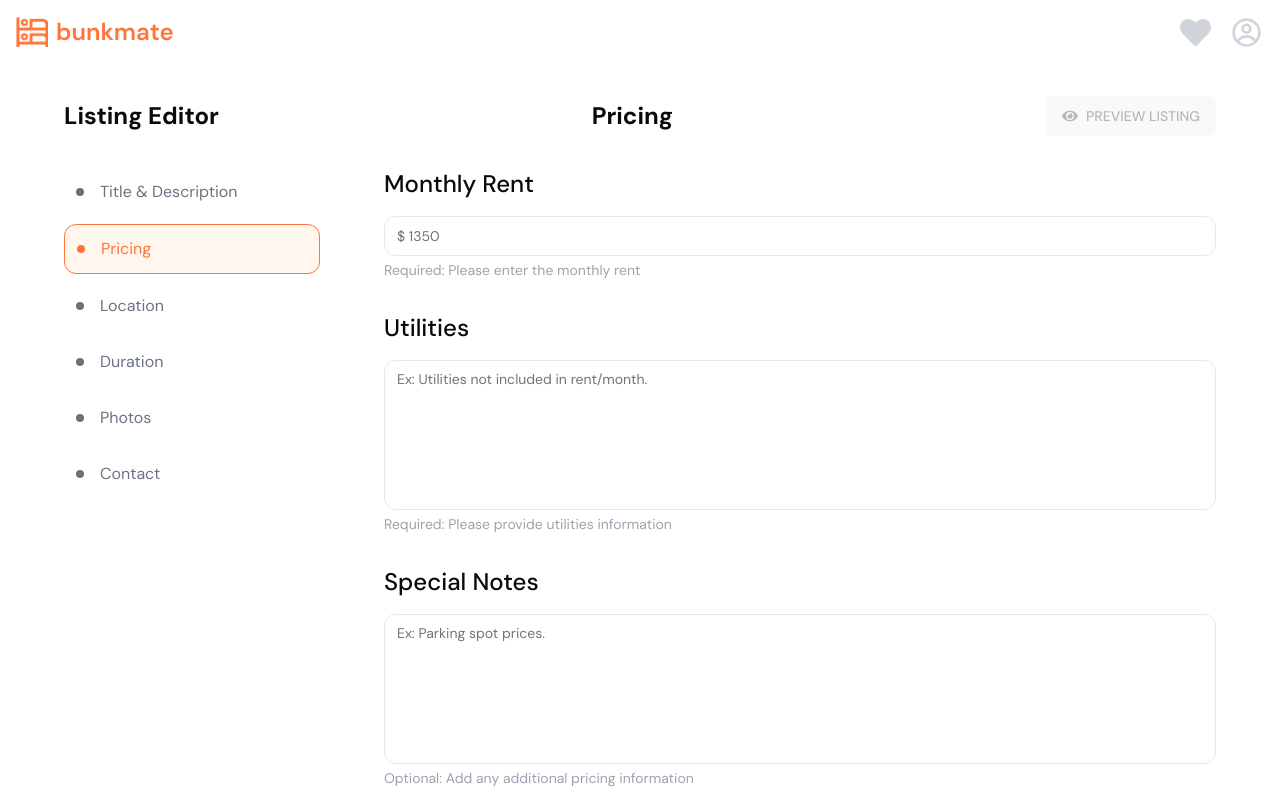
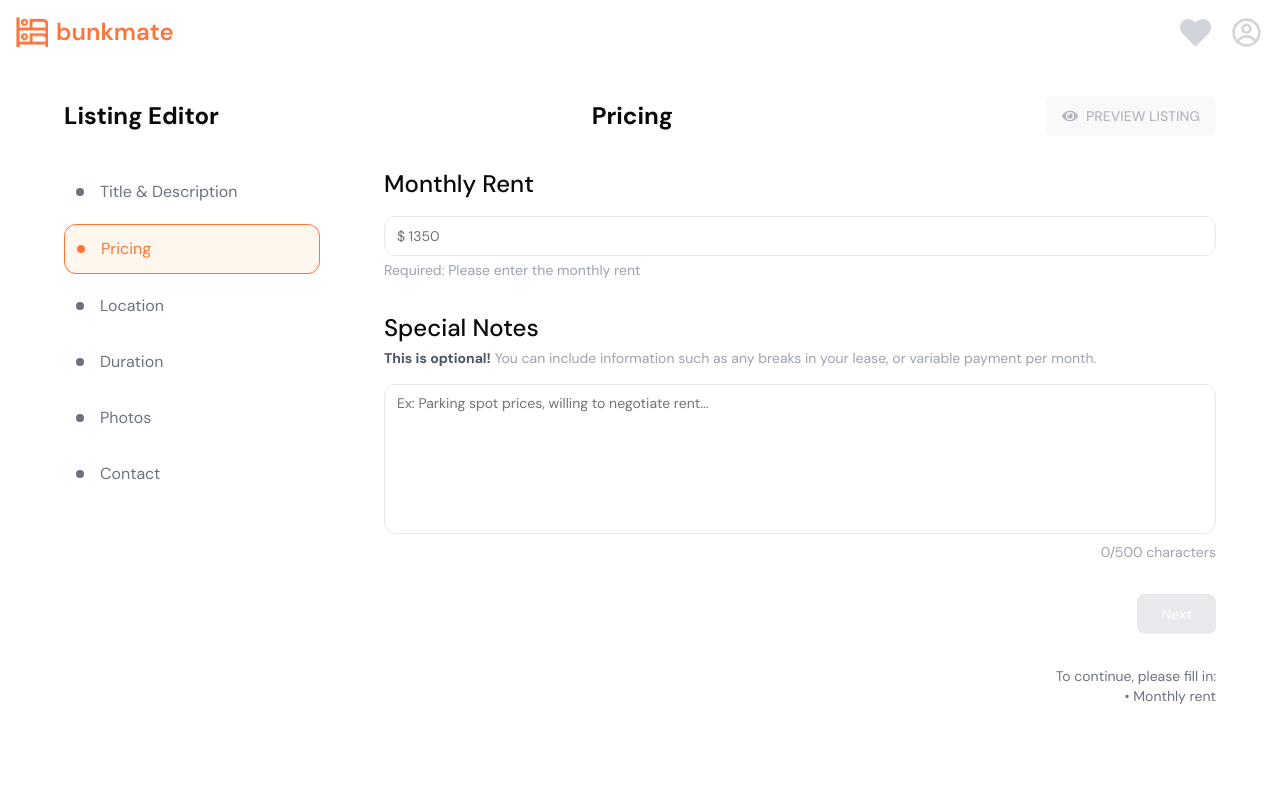
Before and after one commit to rice-apps/bunkmate-but-better, a Next.js app: page /post-a-listing in a window 1280 px wide. Both pictures are taken after a click on the element "Pricing". Shown: the top 800 px of the page. Built offline with nearby package versions, Linux system fonts and the light colour scheme.

Commit message:
made listing editor visual changes and functional fixes, still have some to go

```diff
--- a/app/post-a-listing/Duration.tsx
+++ b/app/post-a-listing/Duration.tsx
@@ -32,7 +32,8 @@ const Duration = ({ formData, setFormData, onNext }: {
 
   return (
     <div className="space-y-8 w-full">
-      <div>
+      <div className='flex justify-between'>
+        <div className='w-[49%]'>
           <h2 className="text-2xl font-medium mb-4">Start Date</h2>
           <div className="relative">
             <Popover>
@@ -70,7 +71,7 @@ const Duration = ({ formData, setFormData, onNext }: {
           </div>
         </div>
 
-      <div>
+        <div className='w-[49%]'>
           <h2 className="text-2xl font-medium mb-4">End Date</h2>
           <div className="relative">
             <Popover>
@@ -110,19 +111,22 @@ const Duration = ({ formData, setFormData, onNext }: {
             )}
           </div>
         </div>
+      </div>
 
       <div>
-        <h2 className="text-2xl font-medium mb-4">Special Notes</h2>
+        <h2 className="text-2xl font-medium mb-1">Special Notes</h2>
+        <p className="text-gray-400 text-sm mb-4"><span className="text-gray-500 font-bold">This is optional!</span> You can include information such as flexible durations or move-in dates. </p>
+
         <div className="relative">
           <Textarea
             placeholder="Ex: Flexible with move-in/move-out dates. Early move-in possible."
             value={formData.durationNotes}
-            onChange={(e) => setFormData({...formData, durationNotes: e.target.value})}
+            onChange={(e) => setFormData({ ...formData, durationNotes: e.target.value })}
             className="min-h-[150px] rounded-xl border border-gray-200 resize-none"
           />
-          <span className="text-sm text-gray-400 mt-1 block">
-            Optional: Add any additional information about the duration
-          </span>
+          <div className="flex justify-end text-sm mt-2 text-gray-400">
+            <span>{formData.durationNotes.length}/500 characters</span>
+          </div>
         </div>
       </div>
 
@@ -131,8 +135,7 @@ const Duration = ({ formData, setFormData, onNext }: {
           <Button
             onClick={onNext}
             disabled={!isComplete}
-            className={`rounded-lg px-6 ${
-              isComplete
+            className={`rounded-lg px-6 ${isComplete
               ? 'bg-[#FF7439] hover:bg-[#FF7439]/90'
               : 'bg-gray-300'
               }`}
--- a/app/post-a-listing/Location.tsx
+++ b/app/post-a-listing/Location.tsx
@@ -11,17 +11,18 @@ const Location = ({ formData, setFormData, onNext }: {
   const isComplete = Boolean(formData.address);
 
   const handleAddressChange = (e: React.ChangeEvent<HTMLInputElement>) => {
-    setFormData({...formData, address: e.target.value});
+    setFormData({ ...formData, address: e.target.value });
   };
 
   const handleLocationNotesChange = (e: React.ChangeEvent<HTMLTextAreaElement>) => {
-    setFormData({...formData, locationNotes: e.target.value});
+    setFormData({ ...formData, locationNotes: e.target.value });
   };
 
   return (
     <div className="space-y-8 w-full">
       <div>
-        <h2 className="text-2xl font-medium mb-4">Address</h2>
+        <h2 className="text-2xl font-medium mb-1">Address</h2>
+        <p className="text-gray-400 text-sm mb-4">Use the following format: <span className="text-gray-500">123 Sammy Blvd, Houston, TX 77005</span></p>
         <div className="relative">
           <Input
             placeholder="Ex: 123 Sammy Blvd, Houston, TX 77005"
@@ -38,17 +39,23 @@ const Location = ({ formData, setFormData, onNext }: {
       </div>
 
       <div>
-        <h2 className="text-2xl font-medium mb-4">Special Notes</h2>
+        <h2 className="text-2xl font-medium mb-1">Special Notes</h2>
+        <p className="text-gray-400 text-sm mb-4"><span className="text-gray-500 font-bold">This is optional!</span> You can include information such as any breaks in your lease, or variable payment per month. </p>
         <div className="relative">
           <Textarea
-            placeholder="Ex: Distance from Rice. Distance from Fondren Library. Estimated bike ride duration."
+            placeholder="Ex: Distance from Rice.
+            Distance from Fondren Library.
+            Estimated bike ride duration."
             value={formData.locationNotes}
             onChange={handleLocationNotesChange}
             className="min-h-[150px] rounded-xl border border-gray-200 resize-none"
           />
-          <span className="text-sm text-gray-400 mt-1 block">
-            Optional: Add any additional location information
-          </span>
+          <div className="flex justify-between text-sm mt-2 text-gray-400">
+            <span className="mt-1 block">
+              Optional: Add any additional location information
+            </span>
+            <span>{formData.locationNotes.length}/500 characters</span>
+          </div>
         </div>
       </div>
 
@@ -57,11 +64,10 @@ const Location = ({ formData, setFormData, onNext }: {
           <Button
             onClick={onNext}
             disabled={!isComplete}
-            className={`rounded-lg px-6 ${
-              isComplete
-                ? 'bg-[#FF7439] hover:bg-[#FF7439]/90'
-                : 'bg-gray-300'
-            }`}
+            className={`rounded-lg px-6 ${isComplete
+              ? 'bg-[#FF7439] hover:bg-[#FF7439]/90'
+              : 'bg-gray-300'
+              }`}
           >
             Next
           </Button>
--- a/app/post-a-listing/Pricing.tsx
+++ b/app/post-a-listing/Pricing.tsx
@@ -8,22 +8,18 @@ const Pricing = ({ formData, setFormData, onNext }: {
   setFormData: any;
   onNext: () => void;
 }) => {
-  const isComplete = Boolean(formData.monthlyRent && formData.utilities);
+  const isComplete = Boolean(formData.monthlyRent);
 
   const handleMonthlyRentChange = (e: React.ChangeEvent<HTMLInputElement>) => {
     const value = e.target.value;
     // Ensure the rent is a positive number
     if (Number(value) >= 0 || value === '') {
-      setFormData({...formData, monthlyRent: value});
+      setFormData({ ...formData, monthlyRent: value });
     }
   };
 
-  const handleUtilitiesChange = (e: React.ChangeEvent<HTMLTextAreaElement>) => {
-    setFormData({...formData, utilities: e.target.value});
-  };
-
   const handleSpecialNotesChange = (e: React.ChangeEvent<HTMLTextAreaElement>) => {
-    setFormData({...formData, specialNotes: e.target.value});
+    setFormData({ ...formData, specialNotes: e.target.value });
   };
 
   return (
@@ -47,34 +43,19 @@ const Pricing = ({ formData, setFormData, onNext }: {
       </div>
 
       <div>
-        <h2 className="text-2xl font-medium mb-4">Utilities</h2>
+        <h2 className="text-2xl font-medium mb-1">Special Notes</h2>
+        <p className="text-sm text-gray-400 mb-4"><span className="font-bold text-gray-600">This is optional!</span> You can include information such as any breaks in your lease, or variable payment per month. </p>
         <div className="relative">
           <Textarea
-            placeholder="Ex: Utilities not included in rent/month."
-            value={formData.utilities}
-            onChange={handleUtilitiesChange}
-            className={`min-h-[150px] rounded-xl border resize-none border-gray-200`}
-          />
-          {!formData.utilities && (
-            <span className="text-sm text-gray-400 mt-1 block">
-              Required: Please provide utilities information
-            </span>
-          )}
-        </div>
-      </div>
-
-      <div>
-        <h2 className="text-2xl font-medium mb-4">Special Notes</h2>
-        <div className="relative">
-          <Textarea
-            placeholder="Ex: Parking spot prices."
+            placeholder="Ex: Parking spot prices, willing to negotiate rent..."
             value={formData.specialNotes}
             onChange={handleSpecialNotesChange}
+            maxLength={500}
             className="min-h-[150px] rounded-xl border border-gray-200 resize-none"
           />
-          <span className="text-sm text-gray-400 mt-1 block">
-            Optional: Add any additional pricing information
-          </span>
+          <div className="flex justify-end mt-2 text-sm text-gray-400">
+            <span>{formData.specialNotes.length}/500 characters</span>
+          </div>
         </div>
       </div>
 
@@ -82,11 +63,10 @@ const Pricing = ({ formData, setFormData, onNext }: {
         <Button
           onClick={onNext}
           disabled={!isComplete}
-          className={`rounded-lg px-6 ${
-            isComplete
+          className={`rounded-lg px-6 ${isComplete
               ? 'bg-[#FF7439] hover:bg-[#FF7439]/90'
               : 'bg-gray-300'
-          }`}
+            }`}
         >
           Next
         </Button>
@@ -98,7 +78,6 @@ const Pricing = ({ formData, setFormData, onNext }: {
           To continue, please fill in:
           <ul>
             {!formData.monthlyRent && <li>• Monthly rent</li>}
-            {!formData.utilities && <li>• Utilities information</li>}
           </ul>
         </div>
       )}
--- a/app/post-a-listing/page.tsx
+++ b/app/post-a-listing/page.tsx
@@ -41,10 +41,10 @@ const PostListing = () => {
     description: '',
     monthlyRent: '',
     distance: '',
-    utilities: '',
     specialNotes: '',
     address: '',
     locationNotes: '',
+    durationNotes: '',
     photos: [],
     photoLabels: {},
     affiliation: 'rice',
@@ -167,7 +167,7 @@ const PostListing = () => {
     {
       id: 'pricing',
       name: 'Pricing',
-      completed: Boolean(formData.monthlyRent && formData.utilities)
+      completed: Boolean(formData.monthlyRent)
     },
     {
       id: 'location',
--- a/app/post-a-listing/preview/page.tsx
+++ b/app/post-a-listing/preview/page.tsx
@@ -135,11 +135,6 @@ const PreviewPage = () => {
                 <p className="text-2xl font-bold text-[#FF7439]">
                   ${formData.monthlyRent || '0'}/month
                 </p>
-                {formData.utilities && (
-                  <p className="text-sm text-gray-500 mt-1">
-                    Utilities: {formData.utilities}
-                  </p>
-                )}
               </div>
               <div className="flex items-center text-gray-500">
                 <Calendar className="h-4 w-4 mr-2" />
@@ -171,6 +166,13 @@ const PreviewPage = () => {
               <div>
                 <h3 className="text-xl font-semibold mb-2">Location Details</h3>
                 <p className="text-gray-600 whitespace-pre-wrap">{formData.locationNotes}</p>
+              </div>
+            )}
+
+            {formData.durationNotes && (
+              <div>
+                <h3 className="text-xl font-semibold mb-2">Duration Details</h3>
+                <p className="text-gray-600 whitespace-pre-wrap">{formData.durationNotes}</p>
               </div>
             )}
 
```
Also changed, not shown: app/post-a-listing/Photos.tsx (+15 -11 lines), app/post-a-listing/TitleDescription.tsx (+5 -3 lines). Lines whose indentation alone changed are shown as unchanged.
